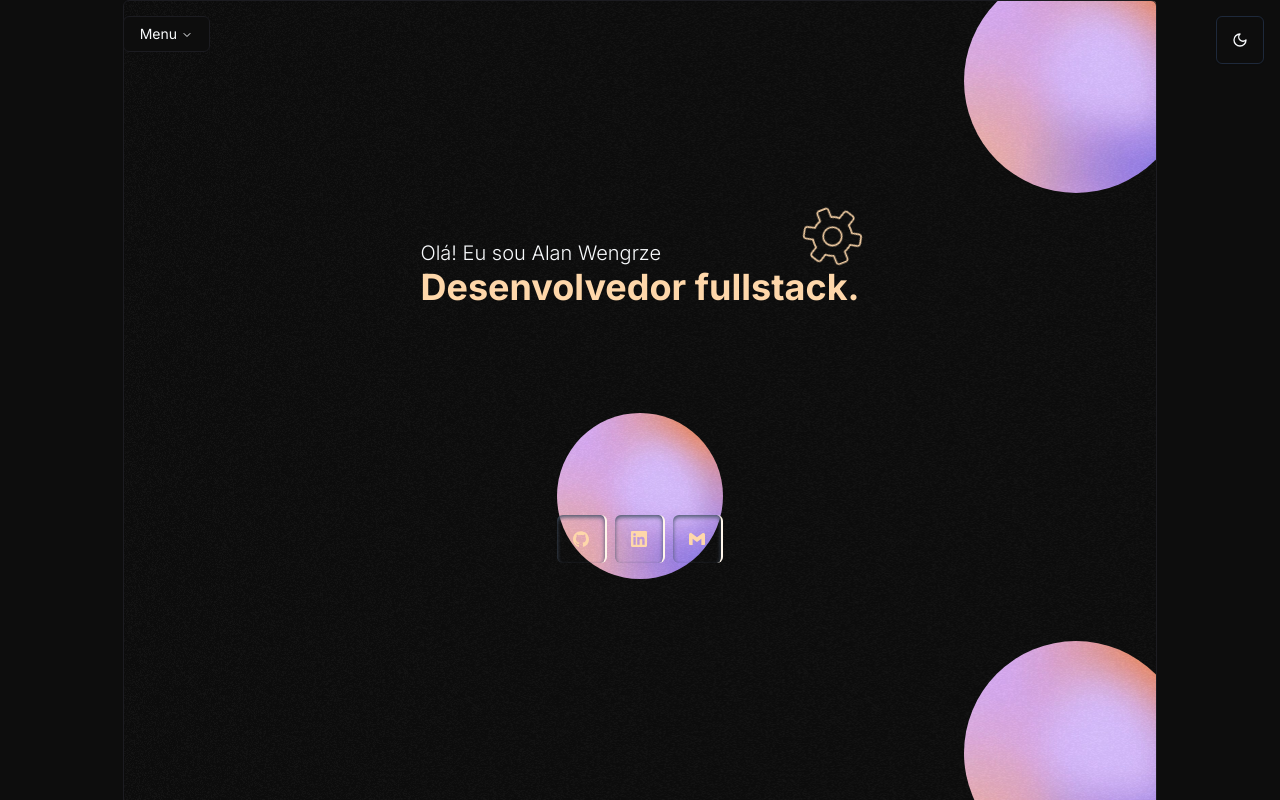
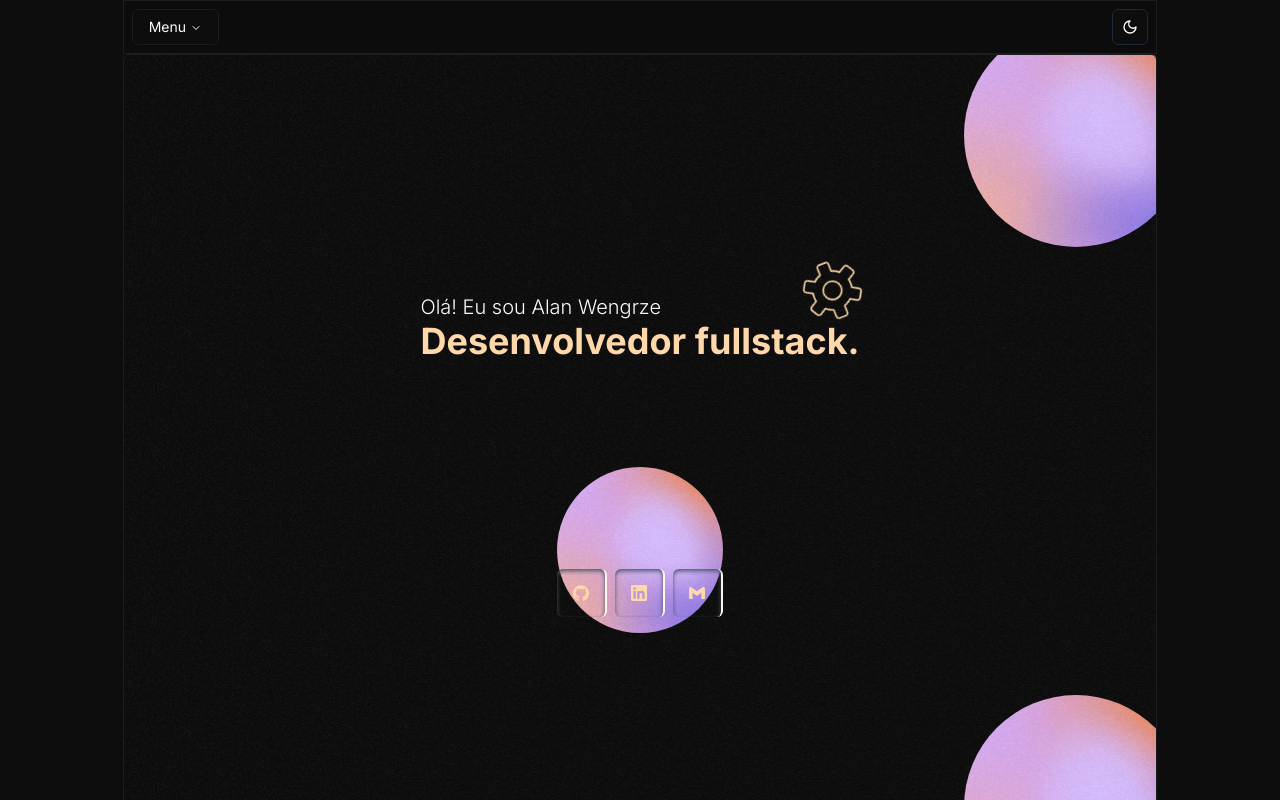
Before and after one commit to alanwengrze/portfolio, a React (Vite) app: page / in a window 1280 px wide. Shown: the top 800 px of the page. Built offline with nearby package versions, Linux system fonts and the light colour scheme.

Commit message:
:heavy_minus_sign: build: remove animation dependencies threejs, aos

```diff
--- a/package.json
+++ b/package.json
@@ -20,9 +20,6 @@
     "@radix-ui/react-slot": "^1.1.0",
     "@radix-ui/react-switch": "^1.1.1",
     "@radix-ui/react-tooltip": "^1.1.3",
-    "@react-three/drei": "^9.115.0",
-    "@react-three/fiber": "^8.17.10",
-    "aos": "^2.3.4",
     "axios": "^1.7.7",
     "class-variance-authority": "^0.7.0",
     "clsx": "^2.1.1",
@@ -37,7 +34,6 @@
     "sonner": "^1.7.0",
     "tailwind-merge": "^2.5.4",
     "tailwindcss-animate": "^1.0.7",
-    "three": "^0.170.0",
     "zod": "^3.23.8"
   },
   "devDependencies": {
--- a/src/App.tsx
+++ b/src/App.tsx
@@ -4,23 +4,15 @@ import { AboutMe } from "./page/AboutMe"
 import { Projects } from "./page/Projects"
 import { Title } from "./components/Title"
 import 'aos/dist/aos.css';
-import { useEffect } from "react";
-import Aos from "aos";
 import { Contact } from "./page/Contact"
 import { ThemeProvider } from "./components/theme-provider"
 import { ModeToggle } from "./components/mode-toggle"
 import { Footer } from "./components/Footer"
 function App() {
-  useEffect(() => {
-    Aos.init({
-      duration: 1000,
-      easing: 'ease-in-out-quart'
-    });
-  })
   return (
     <ThemeProvider defaultTheme="dark" storageKey="vite-ui-theme">
-      <section className="mx-auto xl:w-10/12 px-4">
-        <header>
+      <section className="relative mx-auto xl:w-10/12 px-4 ">
+        <header className="z-50 top-0 sticky flex justify-between items-center p-2 bg-background/70 backdrop-blur-lg border border-border">
           <NavMenu />
           <ModeToggle />
         </header>
--- a/src/components/NavMenu/index.tsx
+++ b/src/components/NavMenu/index.tsx
@@ -4,7 +4,7 @@ import { ItemList } from "./ItemList"
 
 export function NavMenu () {
   return(
-    <NavigationMenu className="z-50 fixed top-4  ">
+    <NavigationMenu className="z-50">
       <NavigationMenuList>
         <NavigationMenuItem className="rounded-md">
           <NavigationMenuTrigger className="border border-border rounded-md">Menu</NavigationMenuTrigger>
--- a/src/components/mode-toggle.tsx
+++ b/src/components/mode-toggle.tsx
@@ -14,7 +14,7 @@ export function ModeToggle() {
 
   return (
     <DropdownMenu>
-      <DropdownMenuTrigger asChild className="z-50 fixed right-4 top-4 lg:size-12">
+      <DropdownMenuTrigger asChild className="z-50">
         <Button variant="outline" size="icon">
           <Sun className="h-[1.2rem] w-[1.2rem] rotate-0 scale-100 transition-all dark:-rotate-90 dark:scale-0" />
           <Moon className="absolute h-[1.2rem] w-[1.2rem] rotate-90 scale-0 transition-all dark:rotate-0 dark:scale-100" />
--- a/src/page/Presentation/index.tsx
+++ b/src/page/Presentation/index.tsx
@@ -12,7 +12,6 @@ export function Presentation() {
     >
       <section
         aria-label="Apresentação"
-
         className="relative"
       >
         <p className="md:text-xl">Olá! Eu sou Alan Wengrze</p>
--- a/src/page/Projects/index.tsx
+++ b/src/page/Projects/index.tsx
@@ -9,7 +9,7 @@ import {
 import { PROJECTS } from "@/data/PROJECTS"
 export function Projects() {
   return(
-    <section aria-label="Projetos" className="px-4 w-full h-full ">
+    <section aria-label="Projetos" className="px-4 w-full h-full">
       <Carousel
         opts={{
           loop: true,
```
Also changed, not shown: 1 other file (tests, documents, lock files or other folders).
